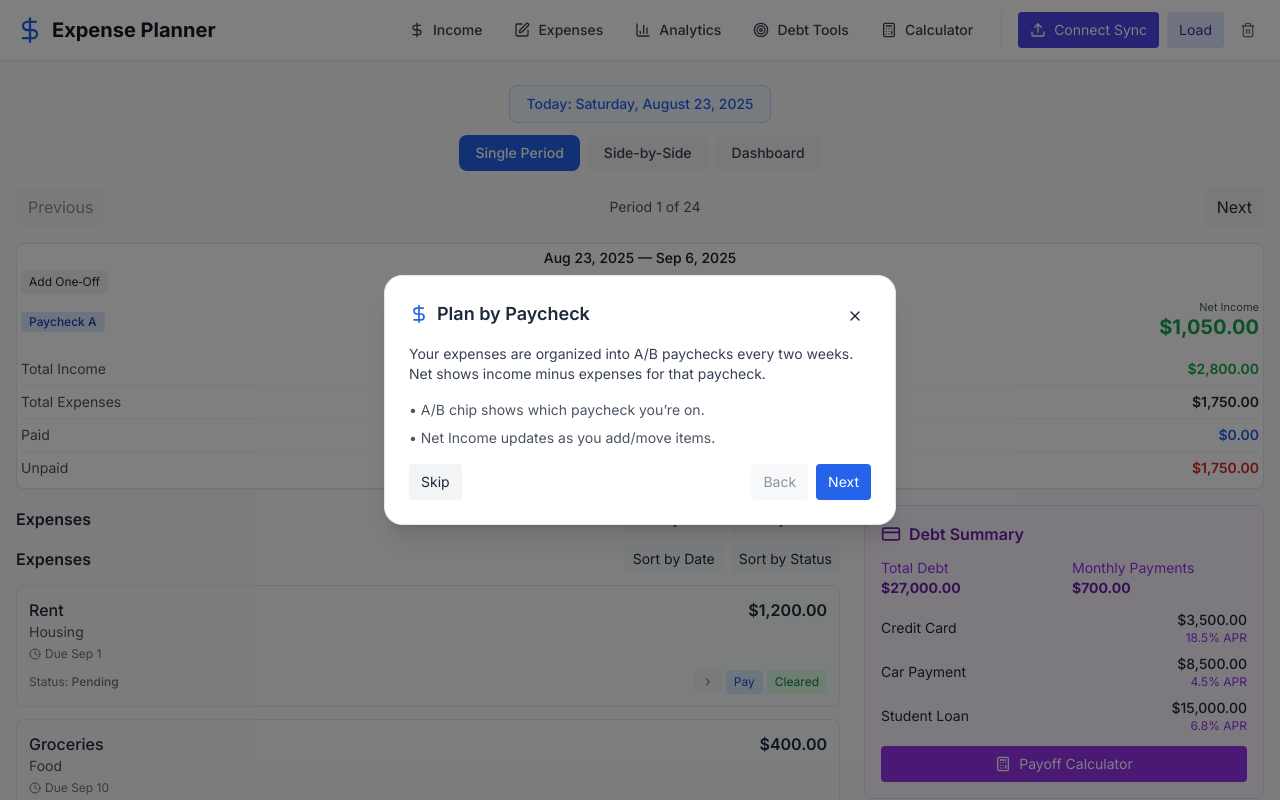
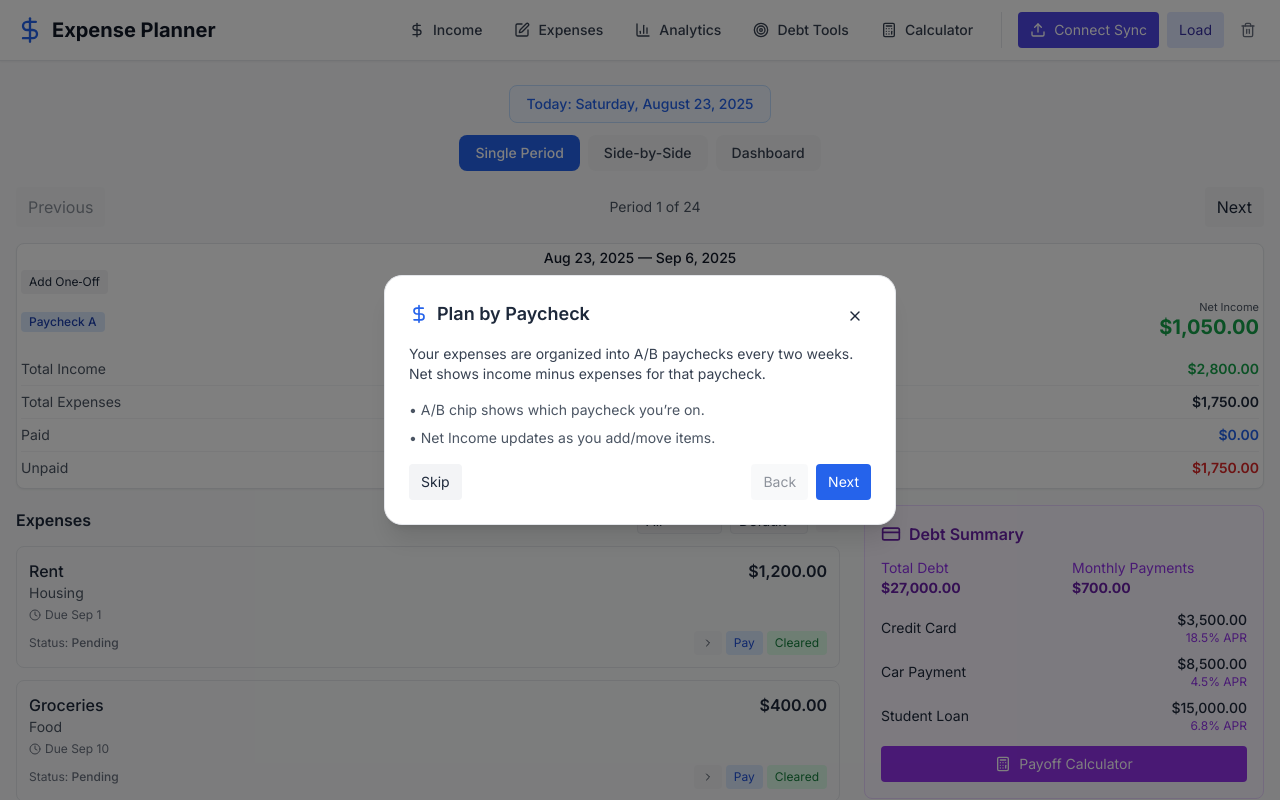
Before and after one commit to pablomunmor/expense-tracker, a React (Vite) app: page / in a window 1280 px wide. Shown: the top 800 px of the page. Built offline with nearby package versions, Linux system fonts and the light colour scheme.

Commit message:
introducing sorting and filtering

```diff
--- a/src/ExpenseTrackingApp.jsx
+++ b/src/ExpenseTrackingApp.jsx
@@ -157,6 +157,7 @@ const ExpenseTrackingApp = () => {
   const [oneOffModal, setOneOffModal] = useState({ open: false, periodId: null, editingId: null, fields: null });
   const [showPaycheckCalculator, setShowPaycheckCalculator] = useState(false);
   const [expenseSort, setExpenseSort] = useState({ key: 'default', direction: 'asc' });
+  const [expenseFilter, setExpenseFilter] = useState('all');
 
 
   // --- Onboarding (first-time only) ---
@@ -818,30 +819,53 @@ const ExpenseTrackingApp = () => {
     triggerCelebration('Expense updated! ✨');
   };
 
-  const ExpenseSortControl = ({ sortConfig, onSortChange }) => {
-    const handleSort = (key) => {
-      if (sortConfig.key === key) {
-        onSortChange({ key, direction: sortConfig.direction === 'asc' ? 'desc' : 'asc' });
-      } else {
-        onSortChange({ key, direction: 'asc' });
-      }
-    };
-
+  const ExpenseFilterControl = ({ filter, onFilterChange }) => {
     return (
       <div className="flex items-center gap-2 text-sm">
+        <label htmlFor="filter-select" className="sr-only">Filter by</label>
+        <select
+          id="filter-select"
+          value={filter}
+          onChange={(e) => onFilterChange(e.target.value)}
+          className="p-1 border rounded bg-gray-100"
+        >
+          <option value="all">All</option>
+          <option value="pending">Pending</option>
+          <option value="paid">Paid</option>
+          <option value="cleared">Cleared</option>
+        </select>
+      </div>
+    );
+  };
+
+  const ExpenseSortControl = ({ sortConfig, onSortChange }) => {
+    const handleSortKeyChange = (e) => {
+      onSortChange({ ...sortConfig, key: e.target.value });
+    };
+
+    const toggleDirection = () => {
+      onSortChange({ ...sortConfig, direction: sortConfig.direction === 'asc' ? 'desc' : 'asc' });
+    };
+
+    return (
+      <div className="flex items-center gap-2 text-sm">
+        <label htmlFor="sort-select" className="sr-only">Sort by</label>
+        <select
+          id="sort-select"
+          value={sortConfig.key}
+          onChange={handleSortKeyChange}
+          className="p-1 border rounded bg-gray-100"
+        >
+          <option value="default">Default</option>
+          <option value="date">Date</option>
+          <option value="status">Status</option>
+        </select>
         <button
-          onClick={() => handleSort('date')}
-          className={`px-2 py-1 rounded flex items-center gap-1 ${sortConfig.key === 'date' ? 'bg-blue-100 text-blue-700' : 'bg-gray-100'}`}
+          onClick={toggleDirection}
+          className="p-1 rounded bg-gray-100"
+          aria-label={`Sort direction: ${sortConfig.direction === 'asc' ? 'ascending' : 'descending'}`}
         >
-          Sort by Date
-          {sortConfig.key === 'date' && (sortConfig.direction === 'asc' ? <ChevronUp className="w-4 h-4" /> : <ChevronDown className="w-4 h-4" />)}
-        </button>
-        <button
-          onClick={() => handleSort('status')}
-          className={`px-2 py-1 rounded flex items-center gap-1 ${sortConfig.key === 'status' ? 'bg-blue-100 text-blue-700' : 'bg-gray-100'}`}
-        >
-          Sort by Status
-          {sortConfig.key === 'status' && (sortConfig.direction === 'asc' ? <ChevronUp className="w-4 h-4" /> : <ChevronDown className="w-4 h-4" />)}
+          {sortConfig.direction === 'asc' ? <ChevronUp className="w-4 h-4" /> : <ChevronDown className="w-4 h-4" />}
         </button>
       </div>
     );
@@ -1945,14 +1969,19 @@ const ExpenseTrackingApp = () => {
           <div className="lg:col-span-2">
             <div className="flex justify-between items-center mb-3">
               <h4 className="font-semibold">Expenses</h4>
-              <ExpenseSortControl sortConfig={expenseSort} onSortChange={setExpenseSort} />
-            </div>
-            <div className="flex justify-between items-center mb-3">
-              <h4 className="font-semibold">Expenses</h4>
-              <ExpenseSortControl sortConfig={expenseSort} onSortChange={setExpenseSort} />
+              <div className="flex gap-2">
+                <ExpenseFilterControl filter={expenseFilter} onFilterChange={setExpenseFilter} />
+                <ExpenseSortControl sortConfig={expenseSort} onSortChange={setExpenseSort} />
+              </div>
             </div>
             <div className="space-y-3">
-              {sortExpenses([...(period.expenses || []), ...(period.oneOffExpenses || [])], period, expenseSort).map(expense => (
+              {sortExpenses(
+                [...(period.expenses || []), ...(period.oneOffExpenses || [])].filter(expense =>
+                  expenseFilter === 'all' || expense.status === expenseFilter
+                ),
+                period,
+                expenseSort
+              ).map(expense => (
                 <ExpenseItem key={expense.id} expense={expense} periodId={period.id} />
               ))}
             </div>
@@ -2018,9 +2047,18 @@ const ExpenseTrackingApp = () => {
                 <div className="space-y-3">
                   <div className="flex justify-between items-center">
                     <h4 className="font-semibold text-sm">Expenses</h4>
-                    <ExpenseSortControl sortConfig={expenseSort} onSortChange={setExpenseSort} />
+                    <div className="flex gap-2">
+                      <ExpenseFilterControl filter={expenseFilter} onFilterChange={setExpenseFilter} />
+                      <ExpenseSortControl sortConfig={expenseSort} onSortChange={setExpenseSort} />
+                    </div>
                   </div>
-                  {sortExpenses([...(period.expenses || []), ...(period.oneOffExpenses || [])], period, expenseSort).map(expense => (
+                  {sortExpenses(
+                    [...(period.expenses || []), ...(period.oneOffExpenses || [])].filter(expense =>
+                      expenseFilter === 'all' || expense.status === expenseFilter
+                    ),
+                    period,
+                    expenseSort
+                  ).map(expense => (
                     <ExpenseItem key={expense.id} expense={expense} periodId={period.id} />
                   ))}
                 </div>
```
